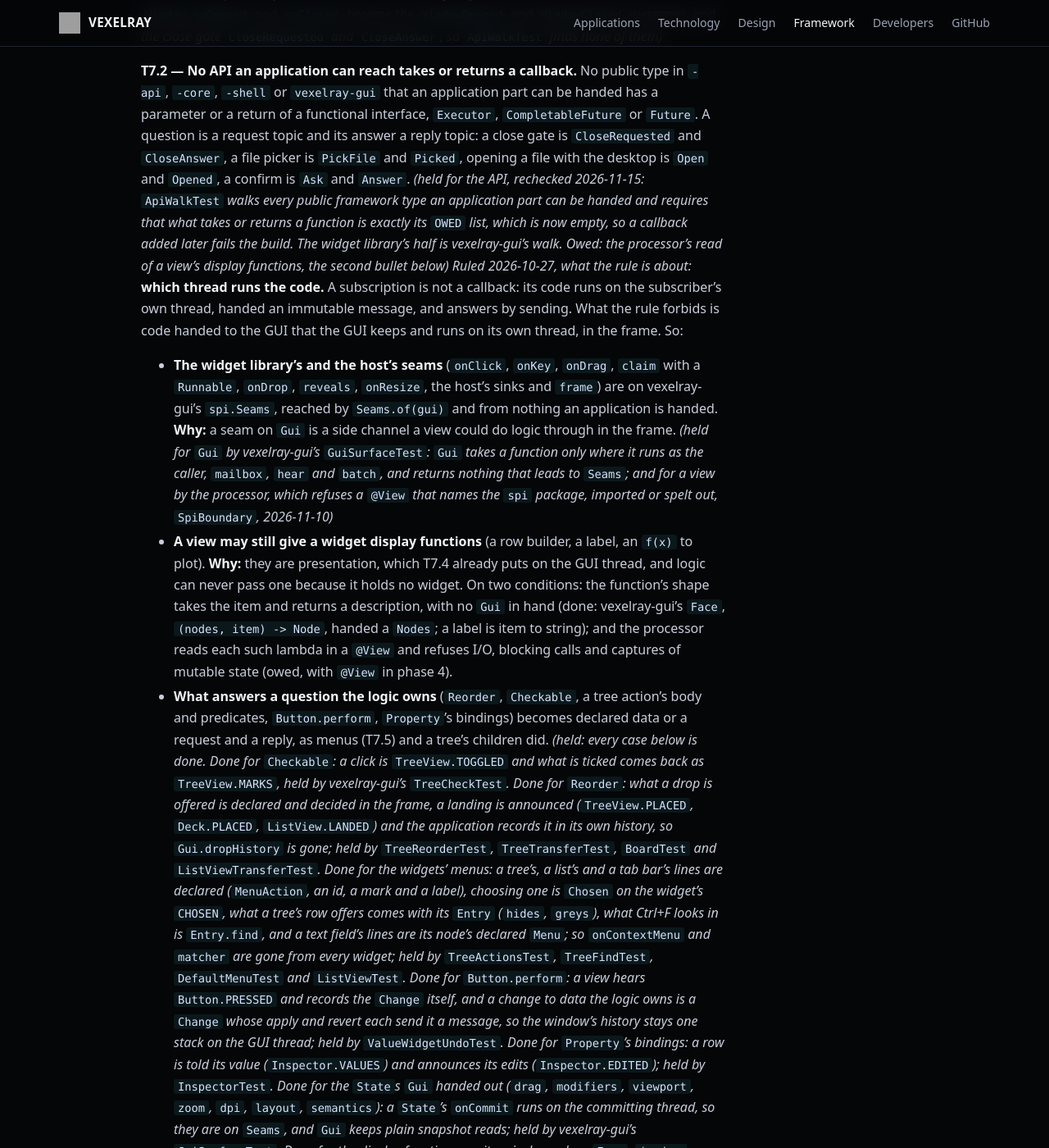
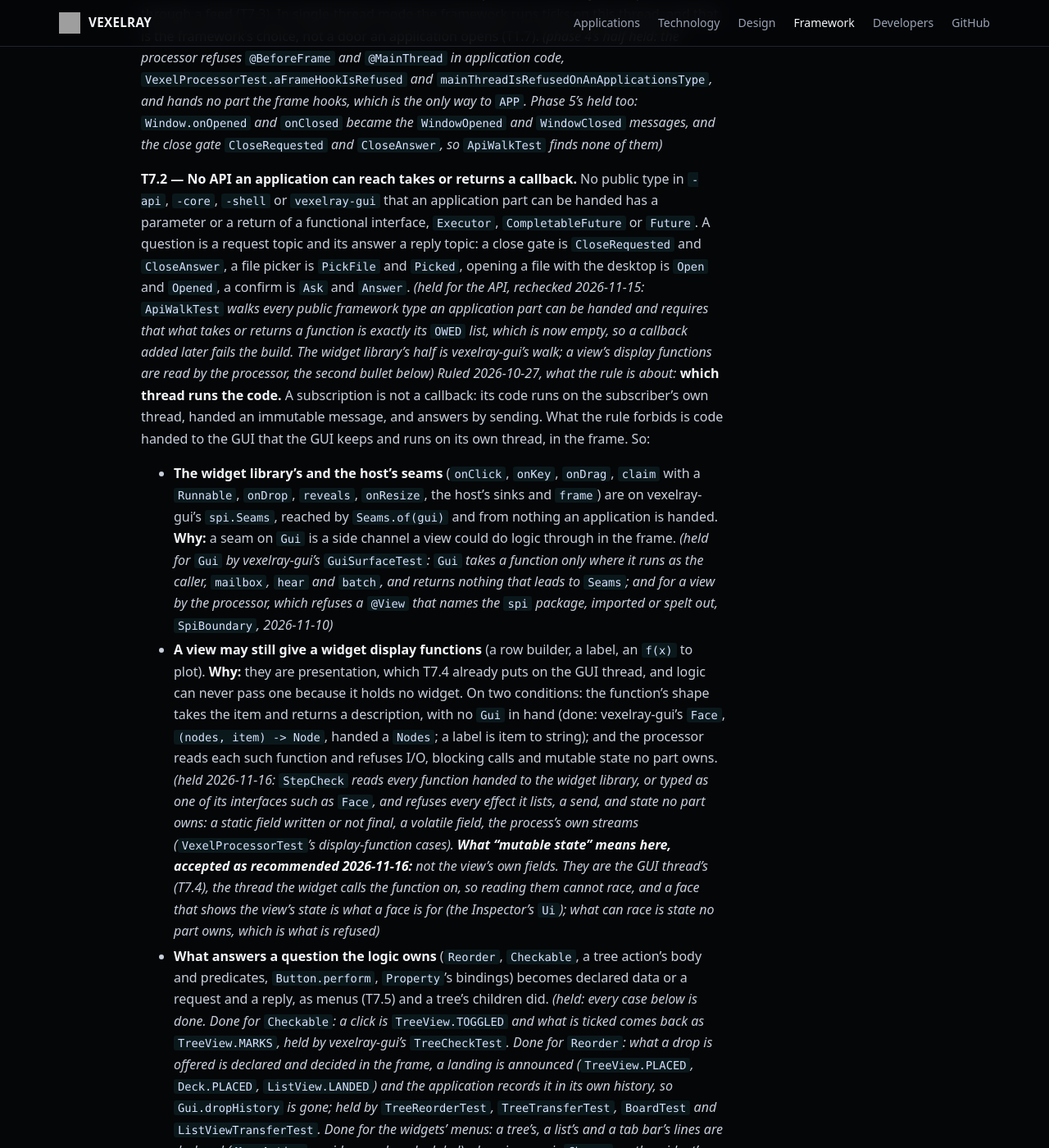
Before and after one commit to sibarum/vexelray-framework, a Jekyll site: the page built from docs/threading.md, in a window 1280 px wide and 1400 px high, scrolled down 15311 px. Shown: the whole window at 82% size. Built offline with Jekyll 4.4.1, drawn with Linux system fonts in a browser that asks for light colours; our own code applies the rules of GitHub Pages for plain Markdown files; some of the changed text lies outside the part shown.

Commit message:
threading.md: T5.8 and T7.2 are held; 38 of 51 held, 3 owed
A delivery that certainly waits and a display function's effects are
compile errors. What T7.2 calls mutable state is state no part owns, not
the view's own fields, which are the GUI thread's.

Co-Authored-By: Claude Opus 5.5 <noreply@anthropic.com>

```diff
--- a/docs/threading.md
+++ b/docs/threading.md
@@ -409,9 +409,13 @@ on a thread of its own (T1.1), that may block in its read and sends as it goes,
 (components.md section 11). What writes outside, where a write may wait (a pipe whose reader is not reading), is a
 **destination**: its writes run on its connection's own thread (T1.1), in the order they were sent
 (components.md section 12). A component's delivery never blocks, never sleeps and never waits for a reply. *Restated
-2026-10-30 to add sources, and built the same day; 2026-11-01 to add destinations, and built the same day.* *(held for the `@Job` and `@Source` mechanisms, by `JobsTest`, `SourcesTest` and `VexelProcessorTest`'s job and source cases (components.md sections 10 and 11); and for "nothing else blocks" as far as what an application can reach: `Gui.offload()`, `Gui.async()` and
-`Lanes.offload()` are gone, and no executor is handed to a part (T2.5). Owed: a delivery body that blocks in plain JDK
-code (a file read, a socket) is refused in a ledger's steps by `StepCheck`, and not yet in a `@Subscribe` method)*
+2026-10-30 to add sources, and built the same day; 2026-11-01 to add destinations, and built the same day.* *(held for the `@Job` and `@Source` mechanisms, by `JobsTest`, `SourcesTest` and `VexelProcessorTest`'s job and source cases (components.md sections 10 and 11); and for "nothing else blocks" in application code: `Gui.offload()`, `Gui.async()` and `Lanes.offload()` are
+gone, no executor is handed to a part (T2.5), and a delivery (a `@Subscribe` method of a component or a view, or a
+function a view hands `Gui`'s `hear`, `mailbox` or `batch`) that certainly waits (disk, the network, a sleep, a join,
+a wait, a future, a latch, a queue's take), read through the helpers it certainly runs, is refused by `StepCheck` as a
+ledger's steps are, naming the fix (built 2026-11-16, `VexelProcessorTest`'s delivery cases). What waits only when
+contended (a lock, `synchronized`, a semaphore), a function created in the body, and a call an override may replace
+are let through: the source does not say they block, and a check never refuses safe code)*
 
 ## 6. Lifecycle
 
@@ -484,7 +488,7 @@ topic: a close gate is `CloseRequested` and `CloseAnswer`, a file picker is `Pic
 with the desktop is `Open` and `Opened`, a confirm is `Ask` and `Answer`. *(held for the API, rechecked 2026-11-15:
 `ApiWalkTest` walks every public framework type an application part can be handed and requires that what takes or
 returns a function is exactly its `OWED` list, which is now empty, so a callback added later fails the build. The
-widget library's half is vexelray-gui's walk. Owed: the processor's read of a view's display functions, the second
+widget library's half is vexelray-gui's walk; a view's display functions are read by the processor, the second
 bullet below)*
 *Ruled 2026-10-27, what the rule is about:* **which thread runs the code.** A subscription is not a callback: its
 code runs on the subscriber's own thread, handed an immutable message, and answers by sending. What the rule forbids
@@ -500,8 +504,13 @@ is code handed to the GUI that the GUI keeps and runs on its own thread, in the
   are presentation, which T7.4 already puts on the GUI thread, and logic can never pass one because it holds no
   widget. On two conditions: the function's shape takes the item and returns a description, with no `Gui` in hand
   (done: vexelray-gui's `Face`, `(nodes, item) -> Node`, handed a `Nodes`; a label is item to string); and the
-  processor reads each such lambda in a `@View` and refuses I/O, blocking calls and captures of mutable state (owed,
-  with `@View` in phase 4).
+  processor reads each such function and refuses I/O, blocking calls and mutable state no part owns. *(held
+  2026-11-16: `StepCheck` reads every function handed to the widget library, or typed as one of its interfaces such
+  as `Face`, and refuses every effect it lists, a send, and state no part owns: a static field written or not final,
+  a volatile field, the process's own streams (`VexelProcessorTest`'s display-function cases). **What "mutable state"
+  means here, accepted as recommended 2026-11-16:** not the view's own fields. They are the GUI thread's (T7.4), the
+  thread the widget calls the function on, so reading them cannot race, and a face that shows the view's state is
+  what a face is for (the Inspector's `Ui`); what can race is state no part owns, which is what is refused)*
 - **What answers a question the logic owns** (`Reorder`, `Checkable`, a tree action's body and predicates,
   `Button.perform`, `Property`'s bindings) becomes declared data or a request and a reply, as menus (T7.5) and a
   tree's children did. *(held: every case below is done. Done for `Checkable`: a click is `TreeView.TOGGLED` and what is ticked
@@ -675,18 +684,16 @@ The point of the column is that the unenforced rules are a list rather than an i
 | **2 Colour** | T2.1, T2.2, T2.3, T2.4, T2.5, T2.6, T2.7 | | | | | | |
 | **3 Ownership** | T3.1, T3.7, T3.8 | | T3.3 | | T3.4, T3.6 | T3.2, T3.5, T3.9 | |
 | **4 Channels** | T4.1, T4.2, T4.3, T4.5, T4.6, T4.7, T4.8 | | | | | | T4.4 |
-| **5 Completion** | T5.1, T5.3, T5.6, T5.7 | T5.5, T5.8 | | | | T5.4 | T5.2 |
+| **5 Completion** | T5.1, T5.3, T5.6, T5.7, T5.8 | T5.5 | | | | T5.4 | T5.2 |
 | **6 Lifecycle** | T6.1, T6.2, T6.4, T6.5 | T6.6 | | | T6.3 | | |
-| **7 Main thread** | T7.1, T7.3, T7.4, T7.5 | T7.2, T7.6 | | | | | |
+| **7 Main thread** | T7.1, T7.2, T7.3, T7.4, T7.5 | T7.6 | | | | | |
 
 Where a rule is held in part and owed in part, it is counted as owed: what the column answers is whether 0.2 is
-true yet. **Rechecked 2026-11-15: thirty-six of the fifty-one rules are held and five are owed**, each owed entry
+true yet. **Rechecked 2026-11-15: thirty-eight of the fifty-one rules are held and three are owed**, each owed entry
 naming what is left:
 
 - **T5.5**: only the deadline's number, phase 7's to measure.
-- **T5.8**: a `@Subscribe` method that blocks in plain JDK code is not refused, as a ledger's step is.
 - **T6.6**: the name `DeviceQueue`, a transfer kind and one queue per part, each waiting on its first user.
-- **T7.2**: the processor's read of a view's display functions.
 - **T7.6**: the budget that freezes a slow asked half, and a view's told half as declared steps.
 
 At the redesign's first commit, 2026-10-26, ten were held and thirty-one owed. The column is how progress is read:
```
